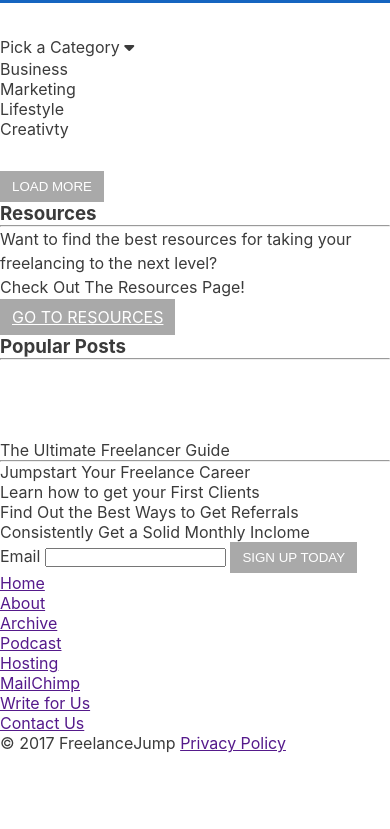
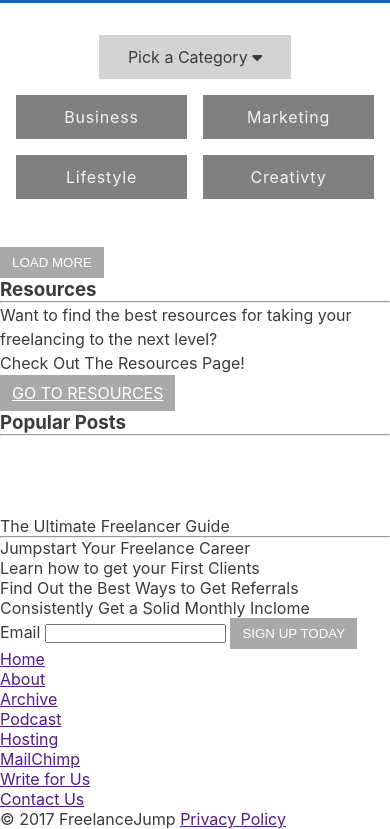
Before and after one commit to adamrasheed/freelancejump, a website: page app/index.html in a window 390 px wide. Shown: the part 67-896 px from the top of the page. Before the commit the page ends 844 px from the top, so only its background shows below. Drawn offline with nearby package versions, Linux system fonts and the light colour scheme; files that its build step writes are made by us from their sources; no server answers; files whose address does not match are found by name.

Commit message:
added basic styles

```diff
--- a/app/css/global/_variables.scss
+++ b/app/css/global/_variables.scss
@@ -16,6 +16,9 @@ $category : (
 	creativity: #ffc400
 );
 
+// Buttons
+$color-button-color: hsla(360, 100%, 100%, 0.9);
+
 
 //    Media
 $xsml: "only screen and (min-width : 320px)";
--- a/app/css/main.scss
+++ b/app/css/main.scss
@@ -9,6 +9,7 @@
         'global/grid';
 
 @import 'modules/buttons',
+        'modules/category-mobile',
         'modules/posts';
 
 @import 'layout/body',
--- /dev/null
+++ b/app/css/modules/_category-mobile.scss
@@ -0,0 +1,57 @@
+.category-mobile{
+    text-align: center;
+    margin: 0 auto;
+
+    width: 100%;
+    max-width: 32rem;
+    padding: 0 1rem;
+
+    &__toggle{
+        background: lightgray;
+        padding: .625rem;
+        max-width: 12rem;
+        margin: 0 auto;
+        display: block;
+        text-decoration: none;
+        color: $text;
+    }
+
+    &__list{
+        margin-top: 1rem;
+        display: flex;
+        justify-content: center;
+        flex-flow: row wrap;
+        align-items: flex-start;
+    }
+
+    &__category{
+        padding: .875rem 1rem;
+        background: gray;
+        flex: calc(50% - 1rem);
+        margin-bottom: 1rem;
+        color: $color-button-color;
+        letter-spacing: .05rem;
+        line-height: 1;
+        text-decoration: none;
+        display: block;
+
+        &:nth-child(odd){
+            margin-right: .5rem;
+        }
+        &:nth-child(even){
+            margin-left: .5rem;
+        }
+    }
+
+    @media #{$med}{
+        display: none;
+    }
+}
+
+@each $cat, $value in $category {
+    .category-mobile__category--#{$cat}{
+        &:focus, &:active{
+            background: $value;
+        }
+    }
+}
--- a/app/index.html
+++ b/app/index.html
@@ -42,25 +42,25 @@
 
     <main class="site-main">
         <div class="category-mobile">
-            <div class="category-mobile__toggle">
+            <a class="category-mobile__toggle" href="">
                 <p class="category-mobile__toggle-text">
                     Pick a Category <i class="fa fa-caret-down" aria-hidden="true"></i>
                 </p>
-            </div>
+            </a>
 
             <div class="category-mobile__list">
-                <div class="category-mobile__category category-mobile__category--business">
+                <a class="category-mobile__category category-mobile__category--business" href="">
                     Business
-                </div>
-                <div class="category-mobile__category category-mobile__category--marketing">
+                </a>
+                <a class="category-mobile__category category-mobile__category--marketing" href="">
                     Marketing
-                </div>
-                <div class="category-mobile__category category-mobile__category--lifestyle">
+                </a>
+                <a class="category-mobile__category category-mobile__category--lifestyle" href="">
                     Lifestyle
-                </div>
-                <div class="category-mobile__category category-mobile__category--creativity">
+                </a>
+                <a class="category-mobile__category category-mobile__category--creativity" href="">
                     Creativty
-                </div>
+                </a>
             </div>
         </div>
 
```
